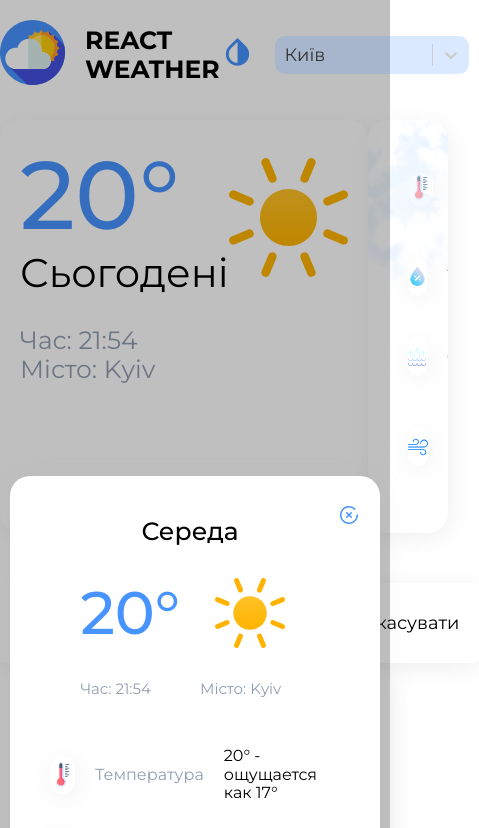
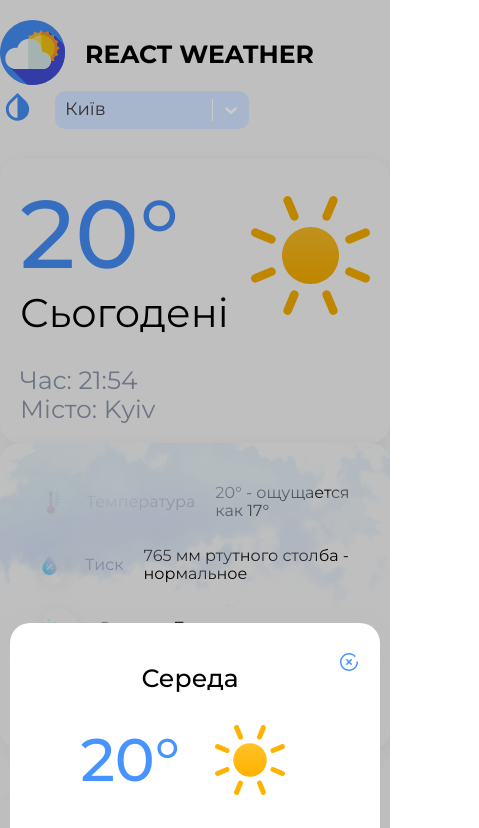
Before and after one commit to ArtomkIvanher/pet_proj1, a React (Create React App) app: page / in a window 390 px wide. Shown: the top 828 px of the page, 479 px wide, since content can reach past the window. Built offline with nearby package versions, Linux system fonts and the light colour scheme.

Commit message:
add adaptive site

```diff
--- a/src/pages/Home/components/Days/Days.module.scss
+++ b/src/pages/Home/components/Days/Days.module.scss
@@ -18,6 +18,7 @@
 		transition: 0.3s;
 		cursor: pointer;
 		padding: 10px;
+		margin-bottom: 10px;
 	}
 	.day_data {
 		margin-bottom: 7px;
@@ -52,9 +53,11 @@
 	display: flex;
 	justify-content: space-between;
     margin-bottom: 7px;
+	flex-wrap: wrap;
 }
 .tabs_wrapper {
     display: flex;
+	flex-wrap: wrap;
 }
 .tab,
 .cancel {
--- a/src/pages/Home/components/Home.module.scss
+++ b/src/pages/Home/components/Home.module.scss
@@ -3,3 +3,9 @@
     justify-content: space-between;
     margin-bottom: 50px;
 }
+
+@media (max-width: 714px) {
+    .wrapper{
+        flex-wrap: wrap;
+    }
+}
--- a/src/pages/Home/components/Home.tsx
+++ b/src/pages/Home/components/Home.tsx
@@ -12,7 +12,6 @@ export const Home = (props: Props) => {
 				<ThisDay />
 				<ThisDayInfo />
 			</div>
-
 			<Days/>
 		</div>
 	)
--- a/src/pages/Home/components/ThisDay/ThisDay.module.scss
+++ b/src/pages/Home/components/ThisDay/ThisDay.module.scss
@@ -37,3 +37,10 @@
         font-size: 25px;
     }
 }
+
+
+@media (max-width: 714px) {
+    .this_day{
+        max-width: 714px;
+    }
+}
--- a/src/pages/Home/components/ThisDay/ThisDay.tsx
+++ b/src/pages/Home/components/ThisDay/ThisDay.tsx
@@ -11,7 +11,9 @@ export const ThisDay = (props: Props) => {
 					<div className={s.this_temp}>20°</div>
 					<div className={s.this_day_name}>Сьогодені</div>
 				</div>
-				<GlobalSvgSelector id='sun' />
+				<div className={s.img}>
+					<GlobalSvgSelector id='sun' />
+				</div>
 			</div>
 			<div className={s.button_block}>
 				<div className={s.this_time}>
--- a/src/shared/Header/Header.module.scss
+++ b/src/shared/Header/Header.module.scss
@@ -5,6 +5,7 @@
     align-items: center;
     font-size: 18px;
     margin-bottom: 30px;
+    flex-wrap: wrap;
 }
 
 .wrapper{
```
